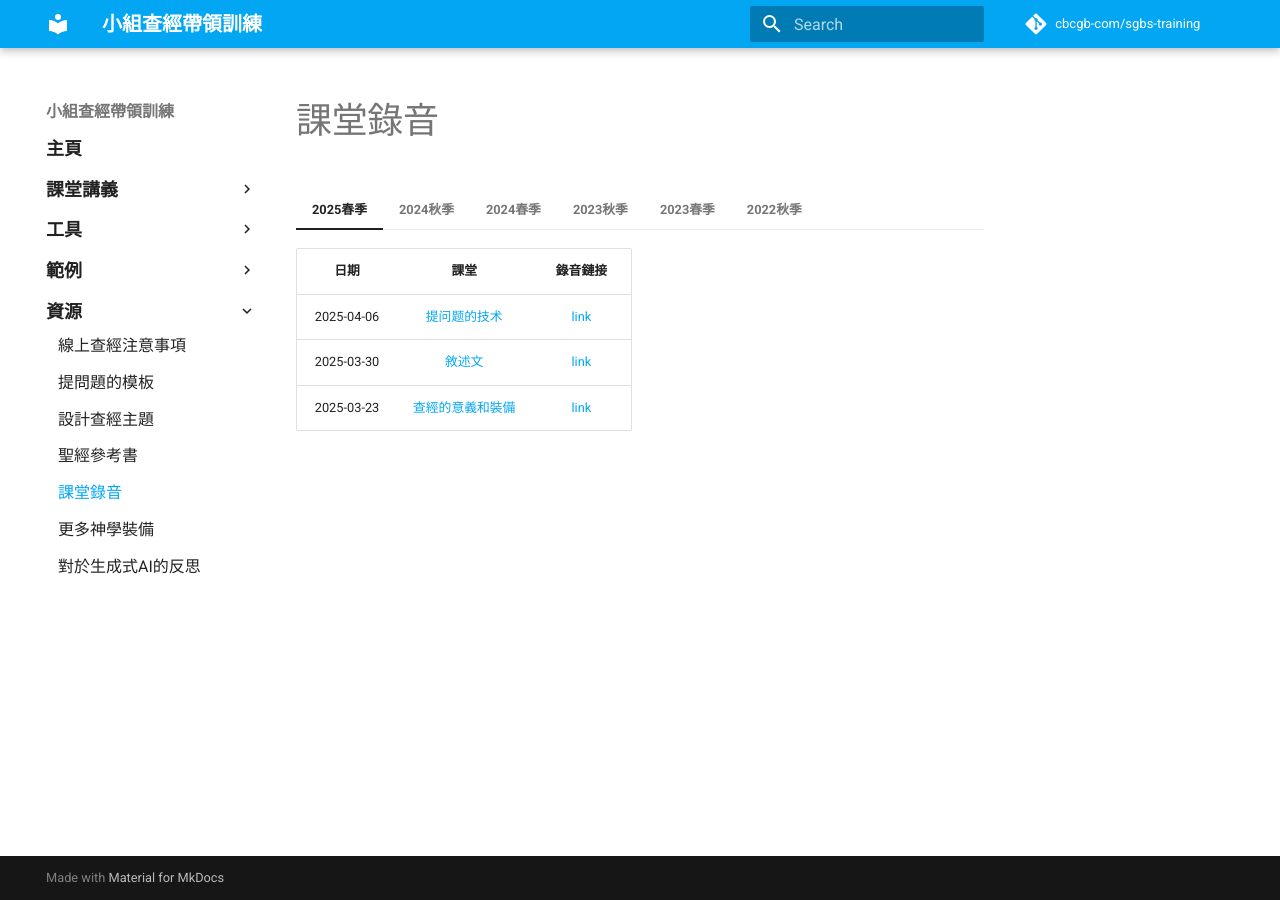
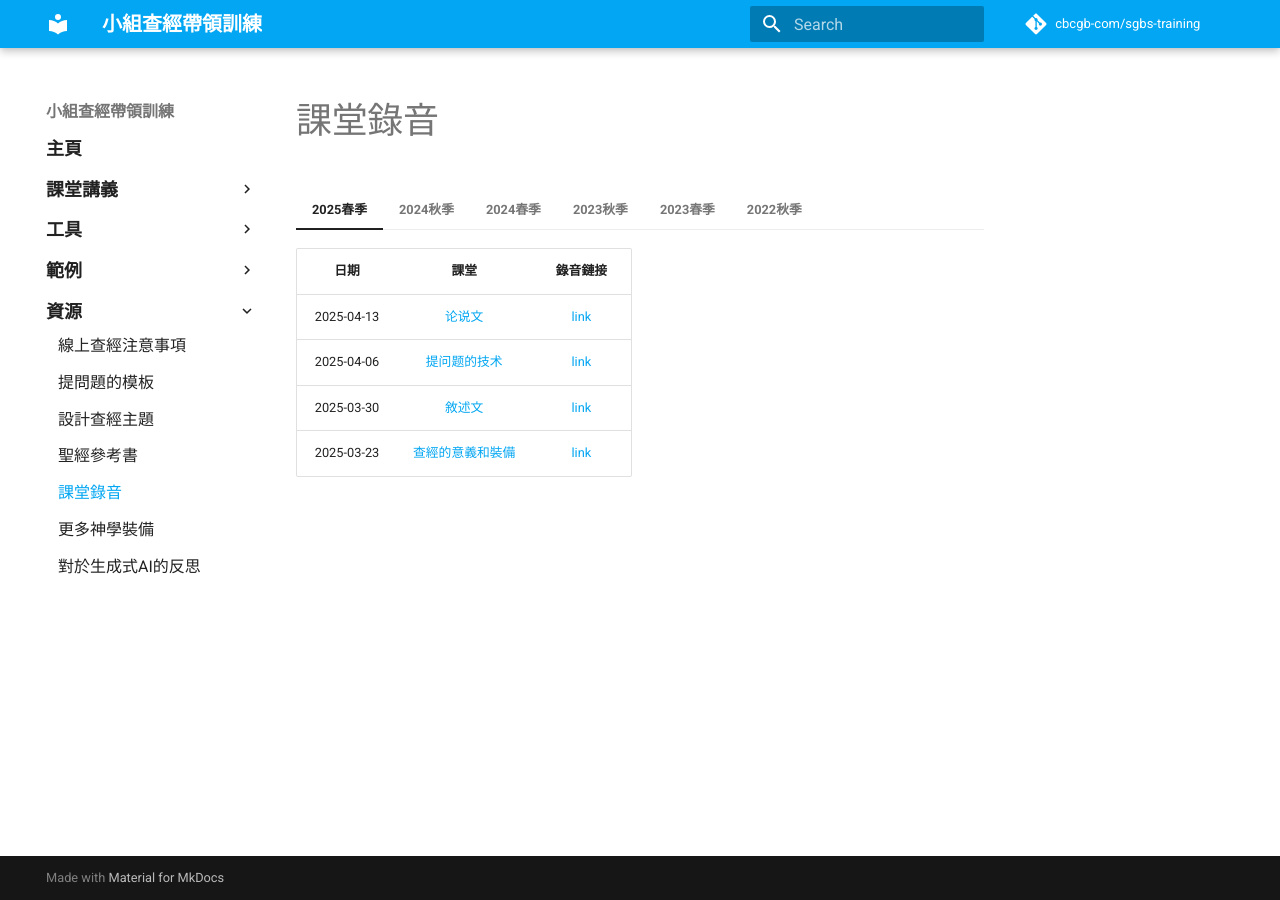
Before and after one commit to cbcgb-com/sgbs-training, an MkDocs documentation site: the page built from docs/resources/recordings.md, in a window 1280 px wide. Built offline with MkDocs 1.6.1 and Material for MkDocs 9.7.7, drawn with Linux system fonts in a browser that asks for light colours; comment, search, counter and statistics services are not loaded.

Commit message:
docs(resources)📝: Add recording link for the 2025-04-13 class to the recordings documentation.
- Updated the recordings.md file to include a new entry for the 2025-04-13 class.
- Provided the link to the recording and the associated class notes.

```diff
--- a/docs/resources/recordings.md
+++ b/docs/resources/recordings.md
@@ -3,6 +3,7 @@
 === "2025春季"
     |    日期    |                            課堂                            |                                                             錄音鏈接                                                             |
     |:----------:|:--------------------------------------------------------:|:--------------------------------------------------------------------------------------------------------------------------------:|
+    | 2025-04-13 |     [论说文](../class-notes/lesson-4-argumentation.md)     | [link](https://www.dropbox.com/scl/fi/hb7ilf9dkyz5gf5rky8ng/20250413-class-4-recording.mp3?rlkey=l1qadhi7xof58ucy2to58huw2&dl=0) |
     | 2025-04-06 |   [提问题的技术](../class-notes/lesson-3-questioning.md)   | [link](https://www.dropbox.com/scl/fi/hgm9ca3gfd8pngglnsfyt/20250406-class-3-recording.mp3?rlkey=4l5kacbmh6amci4unzvzkhdc7&dl=0) |
     | 2025-03-30 |       [敘述文](../class-notes/lesson-2-narrative.md)       | [link](https://www.dropbox.com/scl/fi/41jjoqkm8jp1v6ps57w6z/20250330-class-2-recording.mp3?rlkey=ekjhmtppmdh0294ecv31jw7vi&dl=0) |
     | 2025-03-23 | [查經的意義和裝備](../class-notes/lesson-1-foundations.md) | [link](https://www.dropbox.com/scl/fi/18i12163h4pn9tg6grj5y/20250323-class-1-recording.mp3?rlkey=ihwewh9czk11bo085kpxqs3f1&dl=0) |
```
